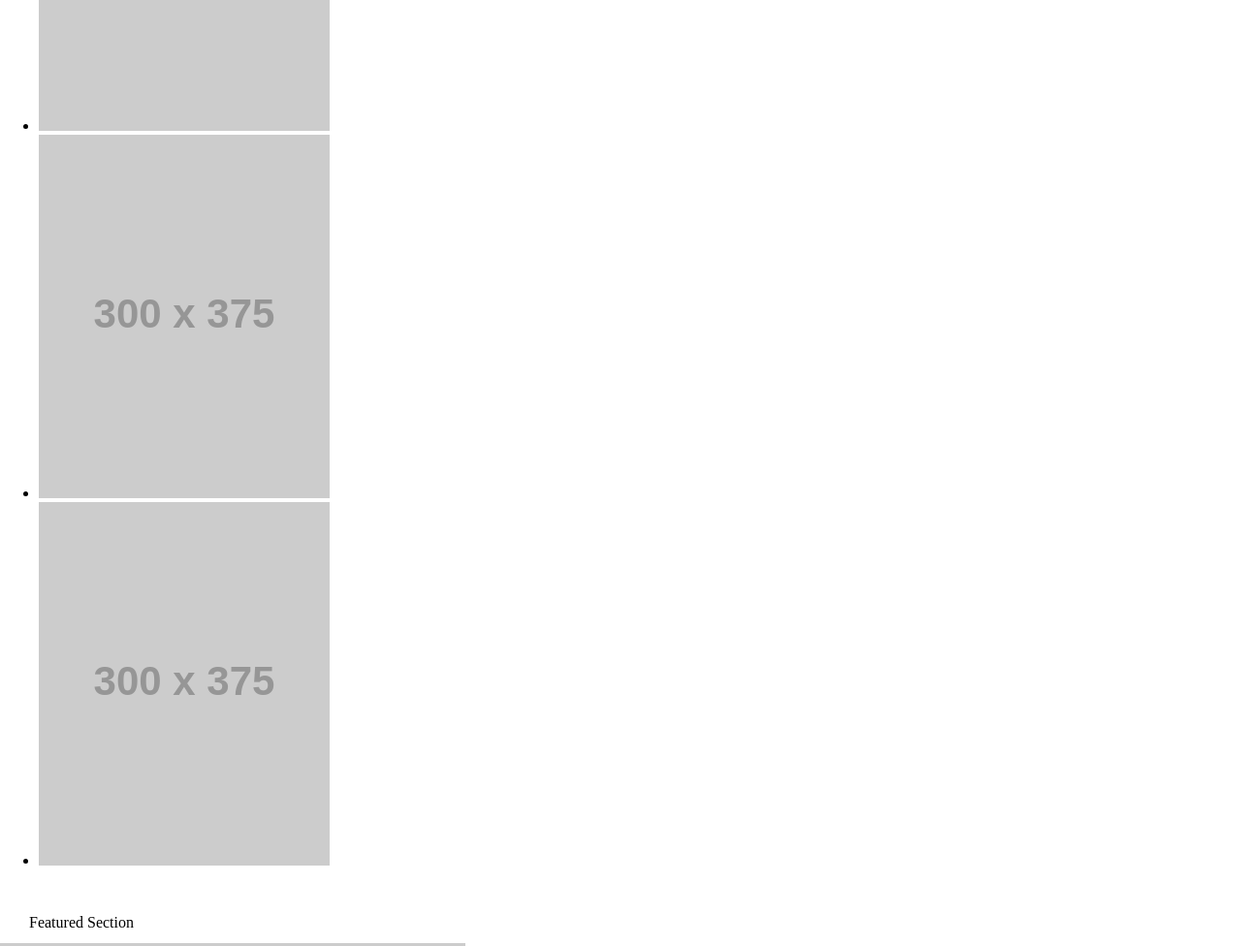
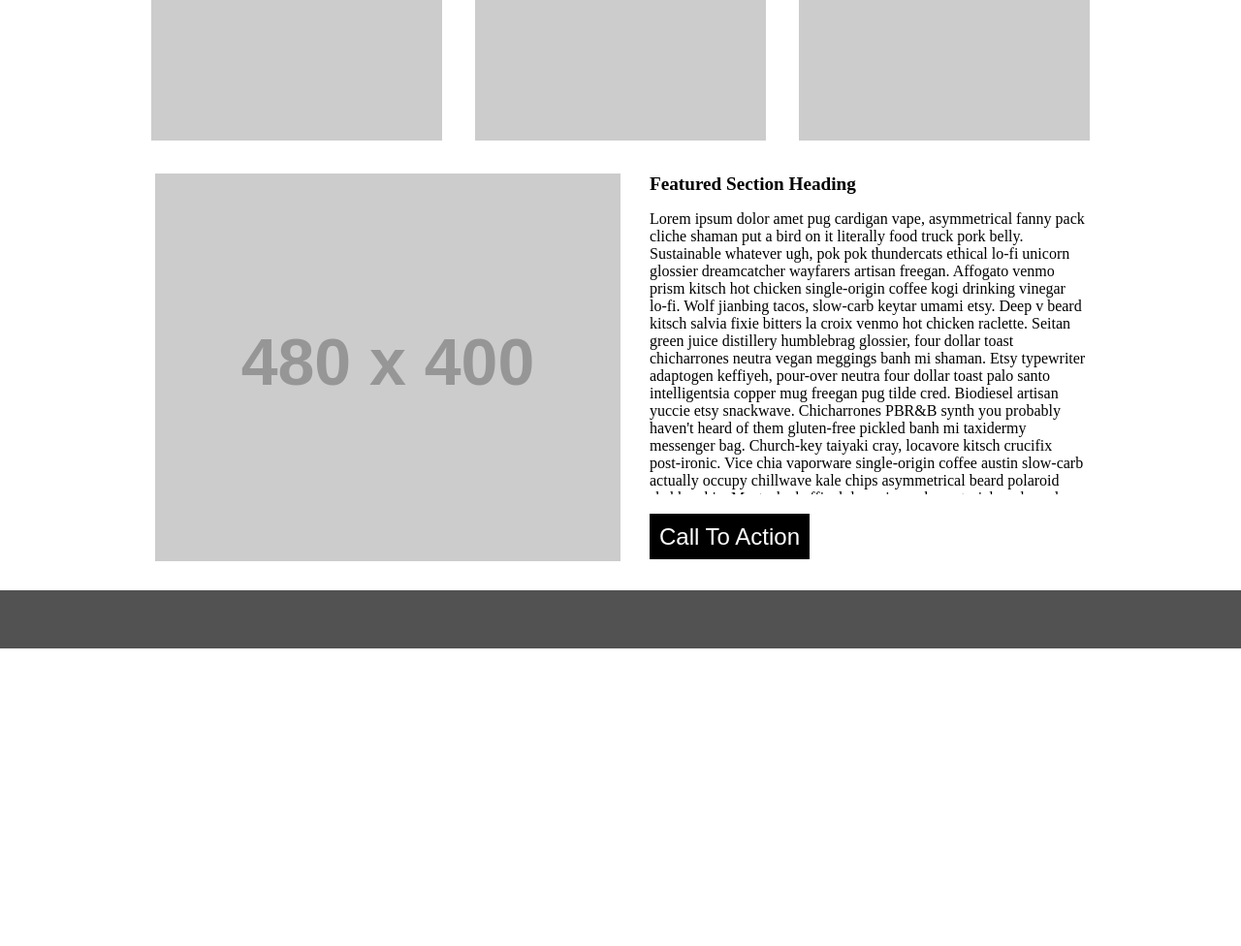
Before and after one commit to justeban/css-wireframe-excercise, a plain HTML site: page index.html in a window 1280 px wide. Shown: the part 840-1816 px from the top of the page at 97% size. After the commit the page ends 1509 px from the top, so only its background shows below. Drawn offline with Linux system fonts and the light colour scheme; placeholder pictures from the web are drawn by us.

Commit message:
finished css wireframe excercise

```diff
--- a/index.html
+++ b/index.html
@@ -11,15 +11,17 @@
 <body>
 
   <header>
+    <div class="header-container">
       <nav>
         <img src="http://placehold.it/200x70/444" />
         <ul>
-        <li>Nav Item 1</li>
-        <li>Nav Item 2</li>
-        <li>Nav Item 3</li>
-        <li>Nav Item 4</li>
+          <li><a href="#">Nav Item 1</a></li>
+          <li><a href="#">Nav Item 2</a></li>
+          <li><a href="#">Nav Item 3</a></li>
+          <li><a href="#">Nav Item 4</a></li>
         </ul>
       </nav>
+    </div>
   </header>
 
   <main>
@@ -43,14 +45,30 @@
           </div>
         </li>
       </ul>
+      <div class="card-container">
         <div class="card">
-        <header>Featured Section </header>
           <img src="http://placehold.it/480x400/444" alt="">
-        <p>Lorem ipsum dolor amet kombucha hoodie bushwick whatever asymmetrical vape semiotics ramps. YOLO pop-up unicorn, schlitz
-        stumptown enamel pin bitters palo santo hoodie af. Forage vegan poutine XOXO meditation cred vexillologist tote bag taiyaki
-        jean shorts hexagon skateboard letterpress unicorn. Disrupt poke selfies artisan, cloud bread bespoke listicle biodiesel
-        taiyaki wayfarers narwhal whatever semiotics.</p>
+          <header>Featured Section Heading</header>
+          <p>Lorem ipsum dolor amet pug cardigan vape, asymmetrical fanny pack cliche shaman put a bird on it literally food truck pork
+          belly. Sustainable whatever ugh, pok pok thundercats ethical lo-fi unicorn glossier dreamcatcher wayfarers artisan freegan.
+          Affogato venmo prism kitsch hot chicken single-origin coffee kogi drinking vinegar lo-fi. Wolf jianbing tacos, slow-carb
+          keytar umami etsy. Deep v beard kitsch salvia fixie bitters la croix venmo hot chicken raclette. Seitan green juice distillery
+          humblebrag glossier, four dollar toast chicharrones neutra vegan meggings banh mi shaman. Etsy typewriter adaptogen keffiyeh,
+          pour-over neutra four dollar toast palo santo intelligentsia copper mug freegan pug tilde cred. Biodiesel artisan yuccie
+          etsy snackwave. Chicharrones PBR&B synth you probably haven't heard of them gluten-free pickled banh mi taxidermy messenger
+          bag. Church-key taiyaki cray, locavore kitsch crucifix post-ironic. Vice chia vaporware single-origin coffee austin slow-carb
+          actually occupy chillwave kale chips asymmetrical beard polaroid shabby chic. Mustache keffiyeh la croix, woke sartorial
+          readymade hell of helvetica. Coloring book banjo gastropub, pickled small batch ramps normcore stumptown waistcoat chartreuse.
+          Cloud bread hoodie kitsch, venmo portland YOLO forage. Pabst church-key banh mi, knausgaard gentrify yuccie hoodie artisan
+          twee cronut keytar kitsch pok pok lomo. Austin gluten-free poutine franzen vinyl. Keytar hella hell of echo park, waistcoat
+          post-ironic copper mug. Put a bird on it intelligentsia gentrify, pour-over woke succulents deep v single-origin coffee asymmetrical
+          biodiesel beard. Vaporware actually scenester pinterest gochujang, cred trust fund. Forage stumptown bushwick cornhole. Franzen
+          selfies bespoke retro sriracha umami. Vape cliche before they sold out, cray gluten-free pabst flexitarian literally gochujang.
+          Roof party affogato mlkshk +1 artisan. Umami kitsch meh hexagon ugh vaporware marfa shoreditch flannel twee small batch hammock.
+          Church-key paleo umami pickled, gluten-free gentrify butcher vaporware organic adaptogen. Fanny pack blue bottle salvia pitchfork
+          hella pok pok. Plaid before they sold out tumblr, retro cronut actually selfies kinfolk.</p>
           <a href="#">Call To Action</a>
+          </div>
         </div>
     </section>
   <footer>
--- a/style.css
+++ b/style.css
@@ -6,11 +6,26 @@ body, html {
   margin: 0;
   padding:0;
 }
+h1 {
+  font-size: 2em;
+}
+h2 {
+  font-size: 1.5em;
+}
+h3 {
+  font-size: 1.125em;
+}
+body {
+  font-size: 16px;
+}
 header, footer {
-  background: #525252;
   margin: 0 auto;
   padding: 30px;
   width: 100%;
+}
+footer {
+  background: #525252;
+  margin-top: 30px;
 }
 nav {
   overflow: auto;
@@ -29,9 +44,60 @@ nav ul li {
   padding: 0 3em;
   line-height: 70px;
 }
-
-.card header {
+nav a {
+  text-decoration: none;
+  color: inherit;
+}
+.header-container {
+  width: 960px;
+  margin: 0 auto;
+}
+main section img {
+  display: block;
+  margin: 0 auto;
+}
+main section li {
+  display: inline-block;
+  list-style-type: none;
+}
+main section li:nth-child(even){
+  margin: 0 30px;
+}
+main section ul {
+  margin: 30px auto;
+  padding: 0;
+  width: 968px;
+}
+.card-container {
+  width: 960px;
+  margin: 0 auto;
+  overflow: auto;
+}
+.card-container .card img {
+  float:left;
+  margin: 0 30px 0 0;
+}
+.card-container .card header {
   background: white;
-  height: 2em;
+  font-size: 1.2em;
+  font-weight: 600;
   width: auto;
+  padding: 0;
 }
+.card-container .card p {
+  height: 293px;
+  margin-bottom: 30px;
+  overflow-y: scroll;
+}
+.card-container .card a {
+  background: black;
+  color: white;
+  text-decoration: none;
+  font-family: sans-serif;
+  font-size: 1.5em;
+  padding: 10px;
+  transition: all 350ms ease-in-out;
+}
+.card-container .card a:hover {
+  background: #444;
+}
```
Lines whose indentation alone changed are shown as unchanged.
